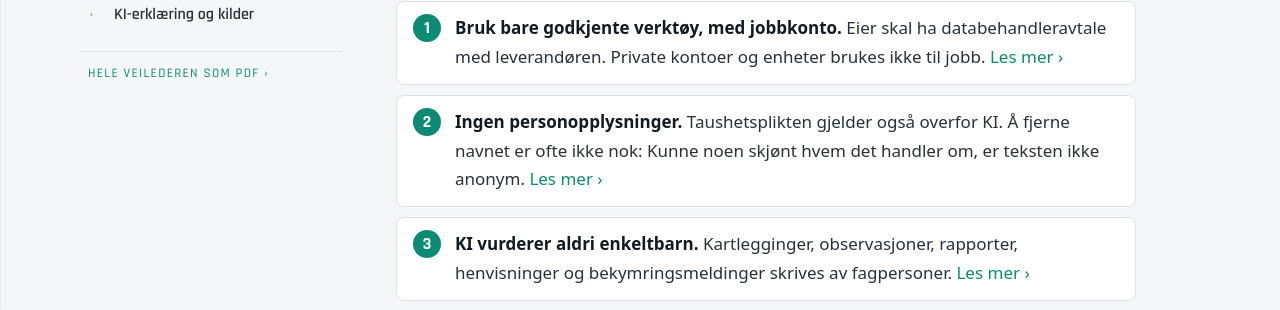
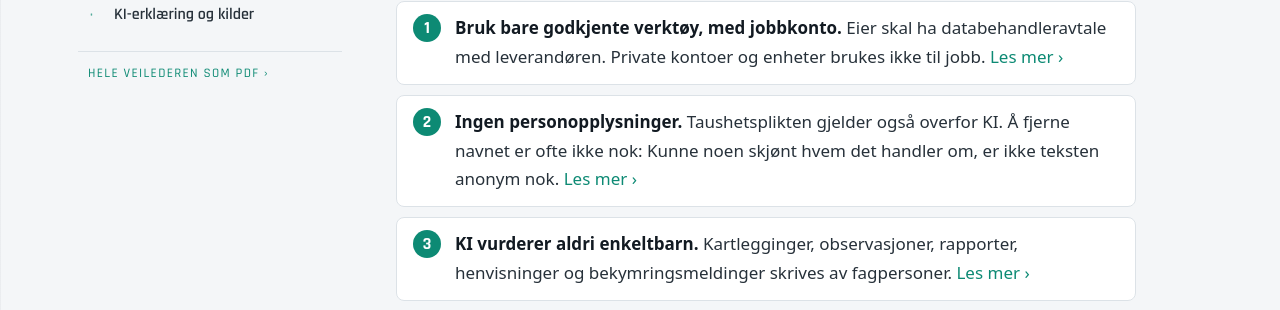
Before and after one commit to tlandsem/tlandsem.github.io, a Jekyll site: the page built from ki-veileder/kortversjon.md, in a window 1280 px wide and 900 px high. Shown: the part 436-746 px from the top of the window. Built offline with Jekyll 4.4.1, drawn with Linux system fonts in a browser that asks for light colours.

Commit message:
Update short version text and PDF

```diff
--- a/ki-veileder/kortversjon.md
+++ b/ki-veileder/kortversjon.md
@@ -29,7 +29,7 @@ neste:
 <div class="regler" markdown="1">
 
 1. **Bruk bare godkjente verktøy, med jobbkonto.** Eier skal ha databehandleravtale med leverandøren. Private kontoer og enheter brukes ikke til jobb. [Les mer ›](/ki-veileder/om-veilederen/#godkjente-verktoy)
-2. **Ingen personopplysninger.** Taushetsplikten gjelder også overfor KI. Å fjerne navnet er ofte ikke nok: Kunne noen skjønt hvem det handler om, er teksten ikke anonym. [Les mer ›](/ki-veileder/sikkerhet/#anonymisering)
+2. **Ingen personopplysninger.** Taushetsplikten gjelder også overfor KI. Å fjerne navnet er ofte ikke nok: Kunne noen skjønt hvem det handler om, er ikke teksten anonym nok. [Les mer ›](/ki-veileder/sikkerhet/#anonymisering)
 3. **KI vurderer aldri enkeltbarn.** Kartlegginger, observasjoner, rapporter, henvisninger og bekymringsmeldinger skrives av fagpersoner. [Les mer ›](/ki-veileder/anbefalinger/#vurderinger)
 4. **Alt KI lager er et utkast.** Sjekk fakta, se etter skjevheter og forankre i rammeplanen. Det er du som står ansvarlig. [Les mer ›](/ki-veileder/anbefalinger/#seks-prinsipper)
 5. **Vær åpen.** Si fra til kollegaer når KI er brukt, merk KI-genererte bilder og informer foresatte om hvordan barnehagen bruker KI. [Les mer ›](/ki-veileder/sikkerhet/#apenhet)
```
Also changed, not shown: 1 other file.
